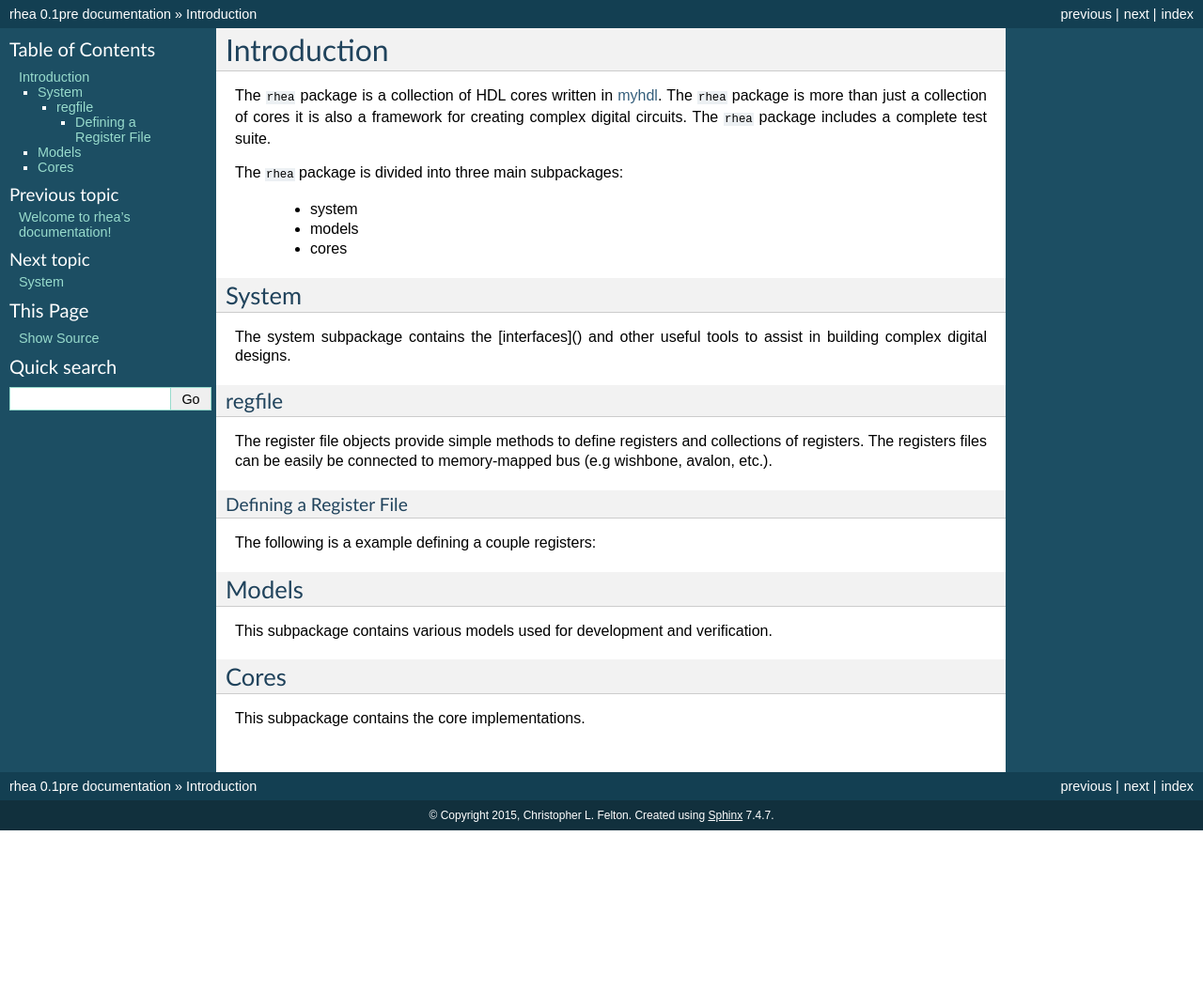
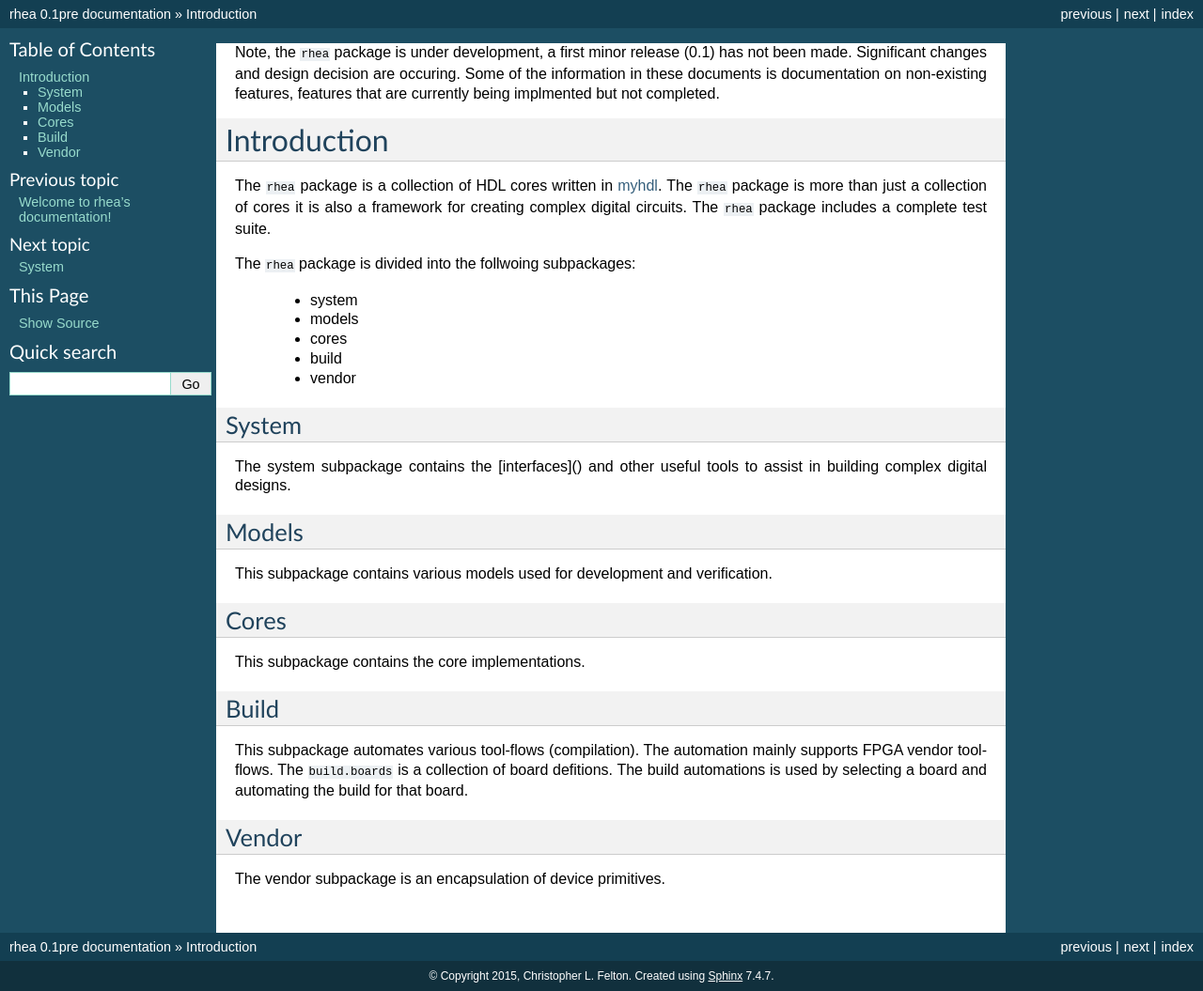
Before and after one commit to cfelton/rhea, a Sphinx documentation site: the page built from docs/source/intro.rst, in a window 1280 px wide. Shown: the whole page at 94% size. Built offline with Sphinx 7.4.7, drawn with Linux system fonts in a browser that asks for light colours; pages that are not in the unit, such as notebooks, are missing from menus; before the commit the page ends 900 px from its top, so only the background shows below that.

Commit message:
updated documemnts

```diff
--- a/docs/source/intro.rst
+++ b/docs/source/intro.rst
@@ -1,21 +1,30 @@
+
+Note, the ``rhea`` package is under development, a first minor
+release (0.1) has not been made.  Significant changes and design
+decision are occuring.  Some of the information in these documents
+is documentation on non-existing features, features that are
+currently being implmented but not completed.
+
 
 ##############
 Introduction
 ##############
 
 The ``rhea`` package is a collection of HDL cores written in
-`myhdl`_.  The ``rhea`` package is more than just a collection of
-cores it is also a framework for creating complex digital
+`myhdl`_.  The ``rhea`` package is more than just a collection
+of cores it is also a framework for creating complex digital
 circuits.  The ``rhea`` package includes a complete test
 suite.
 
 .. _myhdl : http://www.myhdl.org
 
-The ``rhea`` package is divided into three main subpackages:
+The ``rhea`` package is divided into the follwoing subpackages:
 
    * system
    * models
    * cores
+   * build
+   * vendor
 
 
 System
@@ -23,30 +32,7 @@ System
 The system subpackage contains the [interfaces]() and other
 useful tools to assist in building complex digital designs.
 
-regfile
--------
-The register file objects provide simple methods to define
-registers and collections of registers.  The registers files
-can be easily be connected to memory-mapped bus (e.g
-wishbone, avalon, etc.).
-
-Defining a Register File
-^^^^^^^^^^^^^^^^^^^^^^^^
-The following is a example defining a couple registers:
-
-.. code-block::python
-
-    regfile = RegisterFile(width=8)
-    reg0 = Register('status', width=8, access='ro', default=0)
-    regfile.add_register(reg0)
-    reg1 = Register('control', width=8, access='rw', default=0)
-    regfile.add_register(reg1)
-
-.. regfile needs to be enhanced to automatically determine
-.. the best list-of-signal organization.  The register definitions
-.. should be able to be defined logically and randomly and the
-.. RegisterFile will organize the list-of-signals as needed ...
-.. Future enhancement that can occur under the hood
+.. add link to ControlAndStatus, MemoryMapped, Streaming ...
 
 
 Models
@@ -54,10 +40,25 @@ Models
 This subpackage contains various models used for development
 and verification.
 
-.. To facilitate development and verification models are created of external
-.. devices or "golden" models of an internal peripheral or processing block.
+.. To facilitate development and verification models are created
+.. of external devices or "golden" models of an internal peripheral
+.. or processing block.
 
 
 Cores
 =====
 This subpackage contains the core implementations.
+
+
+Build
+=====
+This subpackage automates various tool-flows (compilation).
+The automation mainly supports FPGA vendor tool-flows.  The
+``build.boards`` is a collection of board defitions.  The build
+automations is used by selecting a board and automating the
+build for that board.
+
+
+Vendor
+======
+The vendor subpackage is an encapsulation of device primitives.
```
Also changed, not shown: docs/source/system.rst (+31 -2 lines), docs/source/cores/usbext.rst (renamed from docs/source/cores/usb.rst), docs/source/system/barebone.rst (renamed from docs/source/system/barebone.rst.py).
